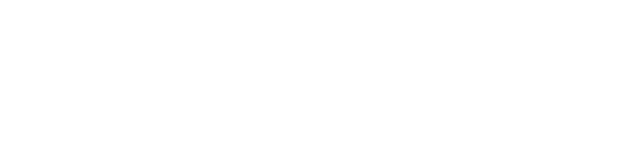
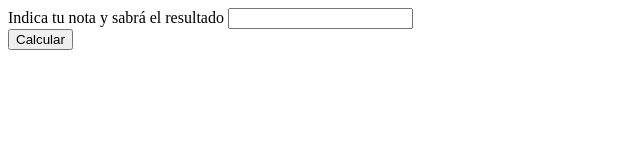
Before and after one commit to Rodolfofyto/js_05ejercicios, a plain HTML site: page ejerc1c.html in a window 1280 px wide. Shown: the whole page, without its empty margins (0-640 px from the left). Drawn offline with Linux system fonts and the light colour scheme.

Commit message:
Actualizado

```diff
--- a/ejerc1c.html
+++ b/ejerc1c.html
@@ -1,12 +1,30 @@
 <!DOCTYPE html>
 <html lang="en">
+
 <head>
     <meta charset="UTF-8">
     <meta http-equiv="X-UA-Compatible" content="IE=edge">
     <meta name="viewport" content="width=device-width, initial-scale=1.0">
     <title>Ejercicio 1C</title>
+    <script>
+        function calcular() {
+            // recojo la nota
+            var nota = parseFloat(innota.value);
+
+            switch (true) {
+                case nota < 0 || nota > 10: document.write('error'); break;
+                case nota < 5: document.write('suspenso'); break;
+                case nota >= 5 && nota < 7: document.write('aprobado'); break;
+                case nota >= 7 && nota < 9: document.write('notable'); break;
+                case nota >= 9: document.write('excelente'); break;
+            }
+        }
+    </script>
 </head>
+
 <body>
-
-</body>
+    <label for="innota">Indica tu nota y sabrá el resultado</label>
+    <input type="number" id="innota">
+    <br>
+    <button onclick="calcular();">Calcular</button>
 </html>
```
